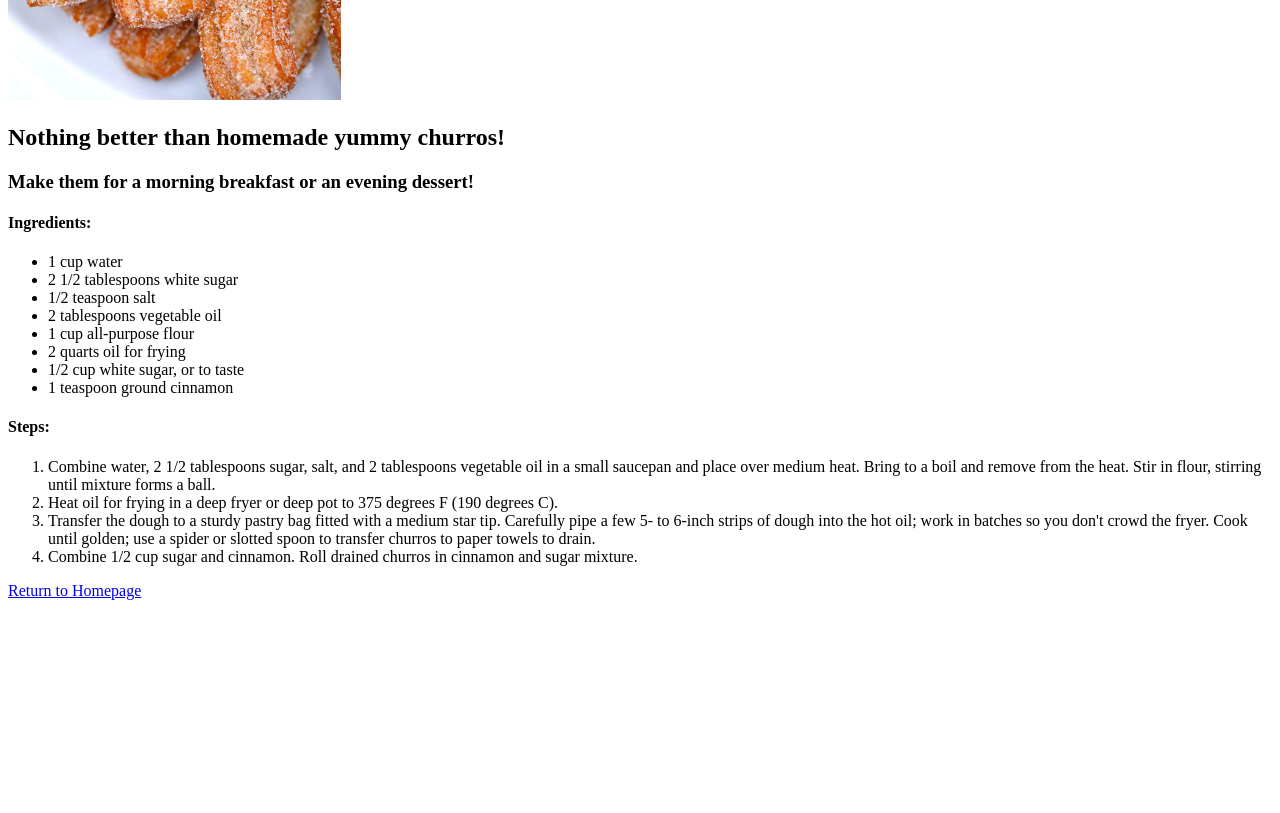
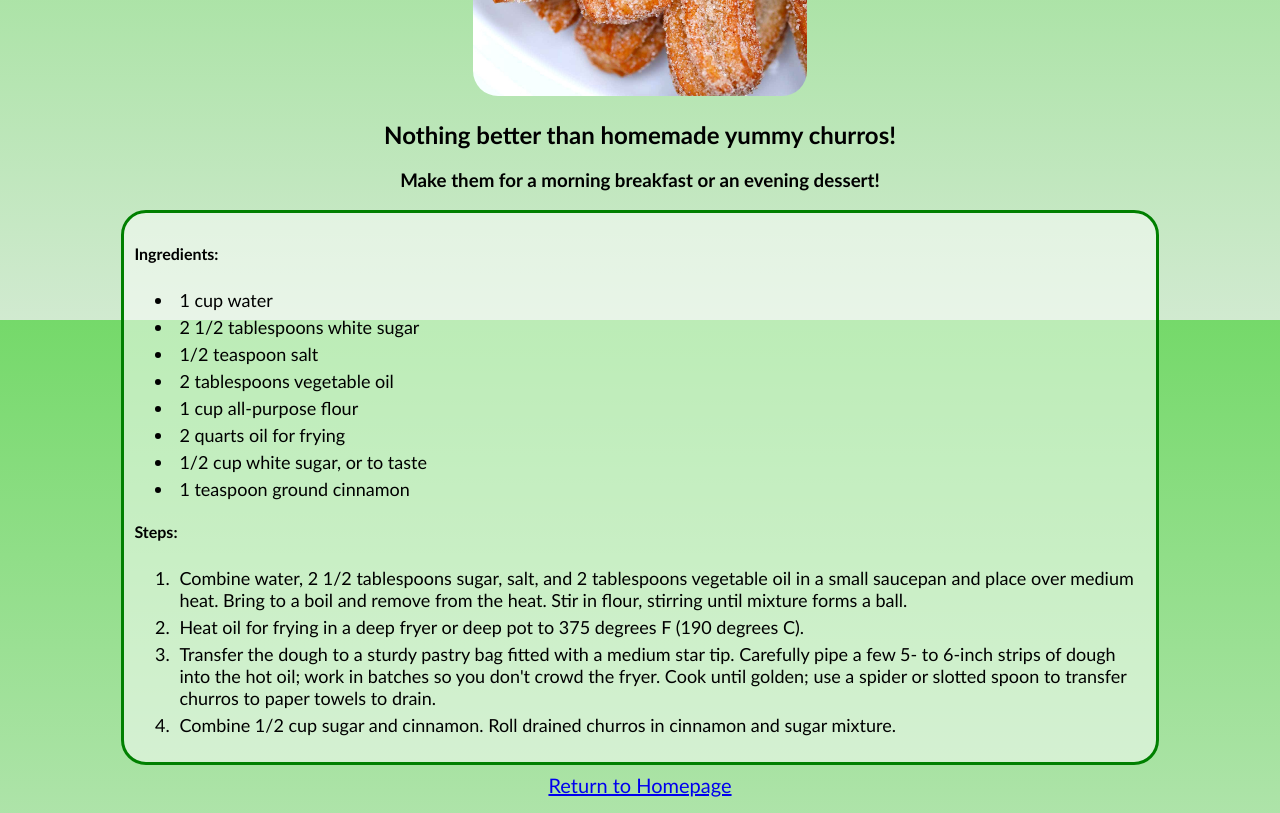
Before and after one commit to carlavid/odin-recipes, a plain HTML site: page recipes/churros.html in a window 1280 px wide. Shown: the part 480-1293 px from the top of the page. Before the commit the page ends 1088 px from the top, so only its background shows below. Drawn offline with Linux system fonts and the light colour scheme.

Commit message:
Link stylesheet and add div element

```diff
--- a/recipes/churros.html
+++ b/recipes/churros.html
@@ -3,6 +3,7 @@
     <head>
         <meta charset="utf-8">
         <title>Churros</title>
+        <link rel="stylesheet" href="style.css">
     </head>
 
     <body>
@@ -10,6 +11,7 @@
         <img src="./images/churros.jpeg" alt="image of churros" height="500">
         <h2><strong>Nothing better than homemade yummy churros!</strong></h2>
         <h3>Make them for a morning breakfast or an evening dessert!</h3>
+        <div class="recipe">
         <h4>Ingredients:</h4>
         <ul>
             <li>1 cup water</li>
@@ -37,6 +39,7 @@
             <li>Combine 1/2 cup sugar and cinnamon. Roll drained churros in cinnamon and
                 sugar mixture.</li>
         </ol>
+        </div>
         <a href="../index.html">Return to Homepage</a>
     </body>
 </html>
```
